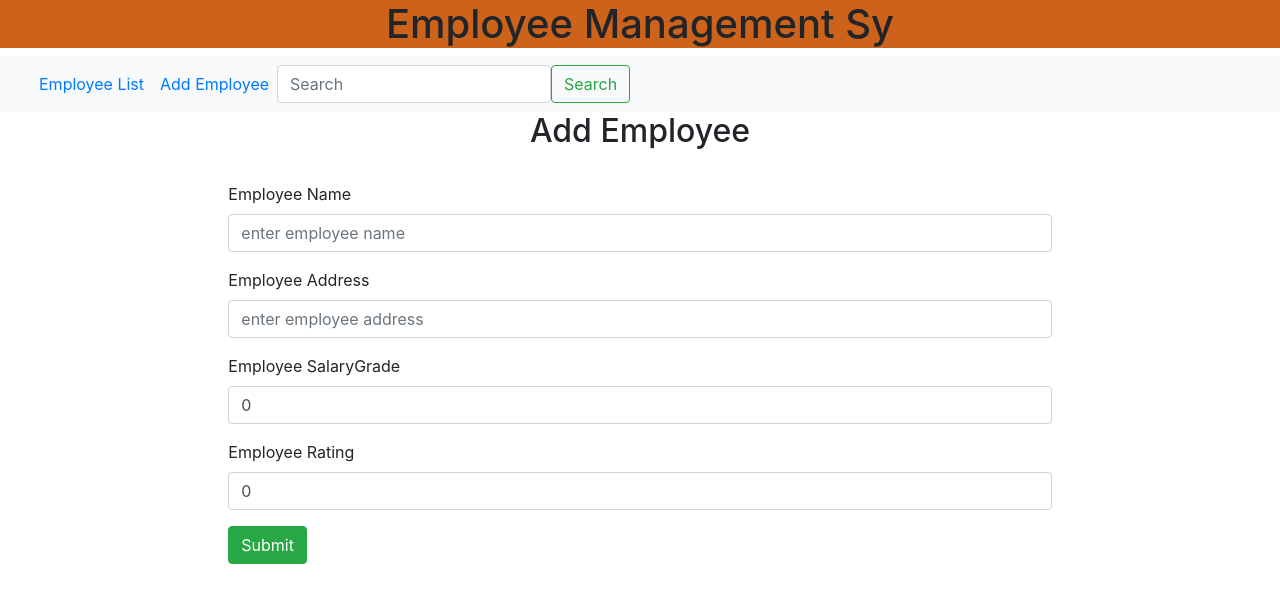
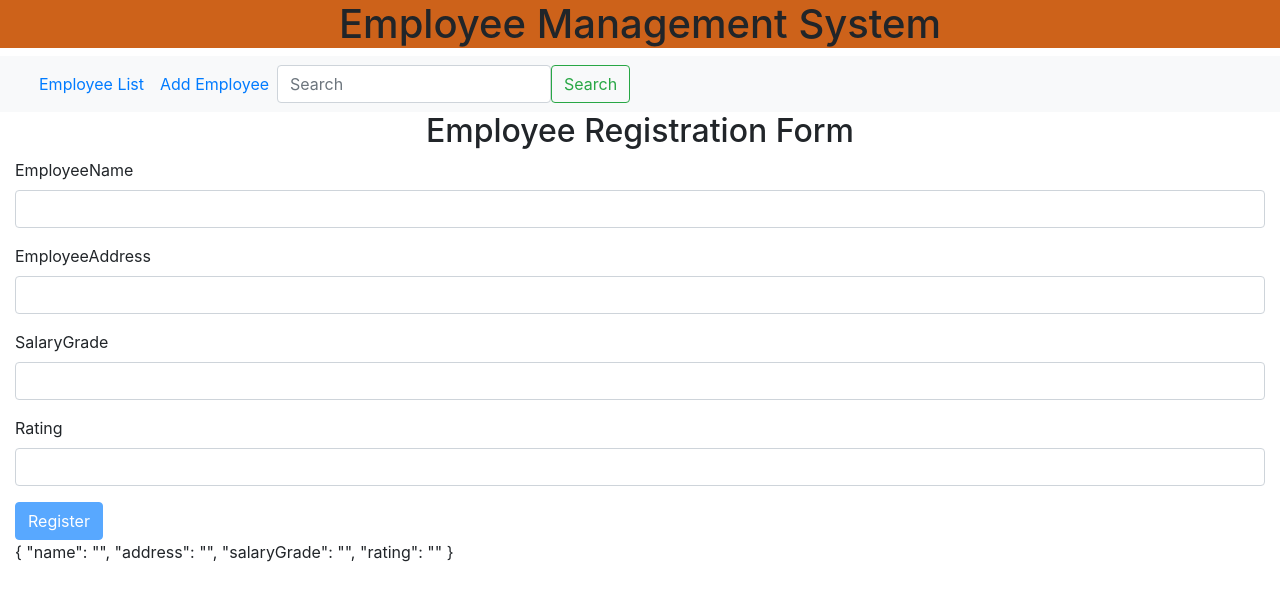
Before and after one commit to deepali060199/ems-frontend1, an Angular app: page /create-employee in a window 1280 px wide. Shown: the top 602 px of the page. Built offline with nearby package versions, Linux system fonts and the light colour scheme.

Commit message:
recative form

```diff
--- a/src/app/app.component.html
+++ b/src/app/app.component.html
@@ -1,4 +1,4 @@
-<h1>Employee Management Sy</h1>
+<h1>Employee Management System</h1>
 <nav class="navbar navbar-expand-lg navbar-expand-lg bg-light bg-light">
   <div class="container-fluid">
     <div class="collapse navbar-collapse" id="navbarSupportedContent">
--- a/src/app/create-employee/create-employee.component.html
+++ b/src/app/create-employee/create-employee.component.html
@@ -1,4 +1,4 @@
-<div class="col-md-8 offset-md-2">
+<!-- <div class="col-md-8 offset-md-2">
   <h2>Add Employee</h2>
   <br>
   <form (ngSubmit)="onSubmit()">
@@ -49,4 +49,54 @@
 
     <button class="btn btn-success" type="submit">Submit</button>
   </form>
+</div> -->
+
+<div class="container-fluid">
+  <h2>Employee Registration Form</h2>
+  <form [formGroup]="registrationForm" (ngSubmit)="onSubmit()">
+    <div class="form-group">
+      <label>EmployeeName</label>
+
+      <input formControlName="name" type="text" class="form-control" />
+
+      <span style="color: red" *ngIf="name && name.invalid && name.touched"
+        >EmployeeName is required</span
+      >
+    </div>
+    <div class="form-group">
+      <label>EmployeeAddress</label>
+      <input formControlName="address" type="text" class="form-control" />
+      <span
+        style="color: red"
+        *ngIf="address && address.invalid && address.touched"
+        >EmployeeAddress is required</span
+      >
+    </div>
+    <div class="form-group">
+      <label>SalaryGrade</label>
+      <input formControlName="salaryGrade" type="text" class="form-control" />
+      <span
+        style="color: red"
+        *ngIf="salaryGrade && salaryGrade.invalid && salaryGrade.touched"
+        >SalaryGrade is required</span
+      >
+    </div>
+    <div class="form-group">
+      <label>Rating</label>
+      <input formControlName="rating" type="text" class="form-control" />
+      <span
+        style="color: red"
+        *ngIf="rating && rating.invalid && rating.touched"
+        >Rating can only be integer</span
+      >
+    </div>
+    <button
+      [disabled]="registrationForm.invalid"
+      class="btn btn-primary"
+      type="submit"
+    >
+      Register
+    </button>
+  </form>
+  {{ registrationForm.value | json }}
 </div>
--- a/src/app/create-employee/create-employee.component.ts
+++ b/src/app/create-employee/create-employee.component.ts
@@ -2,6 +2,12 @@ import { Component } from '@angular/core';
 import { Router } from '@angular/router';
 import { Employee } from '../employee';
 import { EmployeeService } from '../service/employee.service';
+import {
+  FormGroup,
+  FormControl,
+  Validators,
+  FormBuilder,
+} from '@angular/forms';
 
 @Component({
   selector: 'app-create-employee',
@@ -16,10 +22,32 @@ export class CreateEmployeeComponent {
     private router: Router
   ) {}
 
+  registrationForm = new FormGroup({
+    name: new FormControl('', [Validators.required]),
+    address: new FormControl('', [Validators.required]),
+    salaryGrade: new FormControl('', [Validators.required]),
+    rating: new FormControl('', [Validators.pattern('[1-9]+$')]),
+  });
+
+  get name() {
+    return this.registrationForm.get('name');
+  }
+  get address() {
+    return this.registrationForm.get('address');
+  }
+  get salaryGrade() {
+    return this.registrationForm.get('salaryGrade');
+  }
+  get rating() {
+    return this.registrationForm.get('rating');
+  }
+
   registerEmployee() {
-    this.employeeService.createEmployee(this.employee).subscribe((data) => {
-      this.gotoEmployeeList();
-    });
+    this.employeeService
+      .createEmployee(this.registrationForm.value)
+      .subscribe((data) => {
+        this.gotoEmployeeList();
+      });
   }
 
   gotoEmployeeList() {
@@ -27,7 +55,8 @@ export class CreateEmployeeComponent {
   }
 
   onSubmit() {
-    console.log(this.employee);
+    console.log(this.registrationForm.value);
+
     this.registerEmployee();
   }
 }
--- a/src/app/service/employee.service.ts
+++ b/src/app/service/employee.service.ts
@@ -15,7 +15,7 @@ export class EmployeeService {
     return this.httpclient.get<Employee[]>(`${this.baseUrl}`);
   }
 
-  createEmployee(employee: Employee): Observable<Object> {
+  createEmployee(employee: Object): Observable<Object> {
     return this.httpclient.post(`${this.baseUrl}`, employee);
   }
 
```
Also changed, not shown: src/app/app.module.ts (+14 -2 lines).
